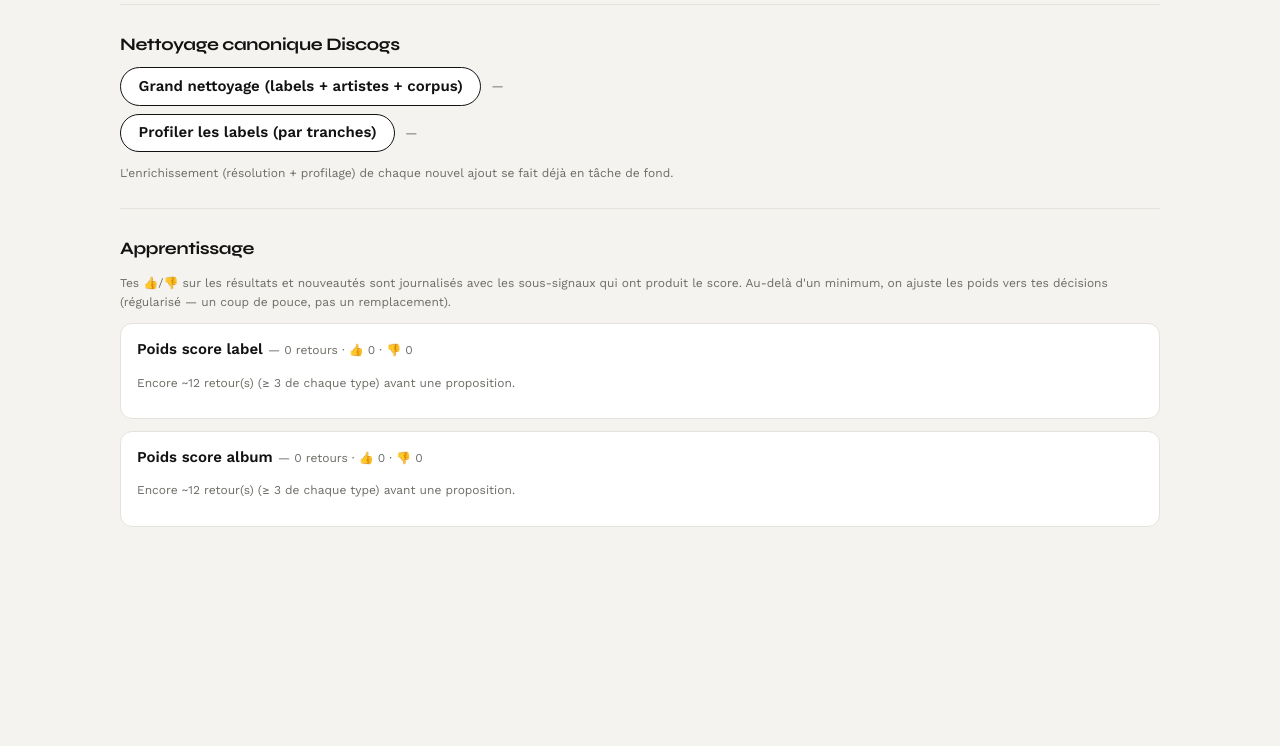
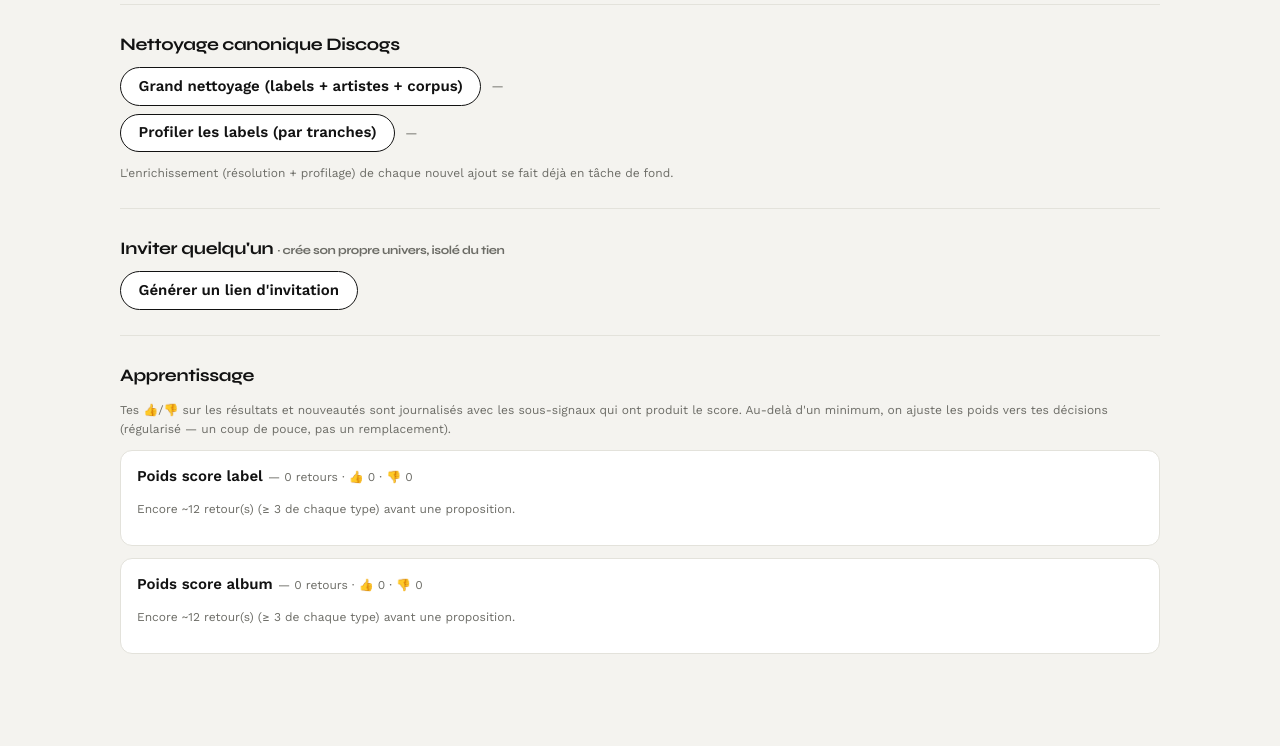
Before and after one commit to alixclaudel-hue/radar, a FastAPI app: page /settings in a window 1280 px wide. Shown: the part 954-1700 px from the top of the page. Before the commit the page ends 1481 px from the top, so only its background shows below. Run offline with FastAPI, Linux system fonts and the light colour scheme; some libraries are stand-ins or nearby versions.

Commit message:
Étape 2c — invitations + inscription (#4)
- accounts.py : invites.json {token: {created_by, created_at, used_by}},
  create_invite() / invite_ok() / consume_invite() (token à usage unique).
- app.py : /register (GET form + POST) exempté d'auth ; /account/invite
  (POST, utilisateur connecté) renvoie le lien. consume_invite crée le compte
  avec un uid frais + users/<uid>/ amorcé, puis connecte.
- settings.html : bouton « Générer un lien d'invitation ».

Testé : owner génère un lien -> /register public -> bob s'inscrit -> univers
isolé (0 label vs 10163) -> réutilisation du token refusée -> token bidon 403.


Claude-Session: https://claude.ai/code/session_016XKGPwbDuRyHLLH4E9A8VG

Co-authored-by: Alix Claudel <alixclaudel@mbp-de-alix.home>
Co-authored-by: Claude Sonnet 5 <noreply@anthropic.com>

```diff
--- a/radar_web/app.py
+++ b/radar_web/app.py
@@ -112,7 +112,7 @@ def _req_uid(request):
 @app.middleware("http")
 async def _guard(request: Request, call_next):
     p = request.url.path
-    if p.startswith("/static") or p in ("/login", "/health"):
+    if p.startswith("/static") or p in ("/login", "/health", "/register"):
         return await call_next(request)
     uid = _req_uid(request)
     if not uid:
@@ -164,6 +164,51 @@ def logout():
     r = RedirectResponse("/login", status_code=303)
     r.delete_cookie(COOKIE)
     return r
+
+
+_REG_PAGE = """<!doctype html><meta charset=utf-8>
+<link rel=stylesheet href=/static/app.css><div class=wrap style='max-width:360px'>
+<p class=brand style='font-size:32px'>Rada<b>r</b></p>{msg}
+<form method=post action=/register>
+  <input type=hidden name=invite value="{tok}">
+  <div class=field><label>Choisis un identifiant</label><input name=username autofocus autocapitalize=off required></div>
+  <div class=field><label>Mot de passe (6+ caractères)</label><input type=password name=pw required minlength=6></div>
+  <button class=primary type=submit>Créer mon compte</button>
+</form></div>"""
+
+
+@app.get("/register", response_class=HTMLResponse)
+def register_form(request: Request, invite: str = "", bad: str = ""):
+    if not accounts.invite_ok(invite):
+        return HTMLResponse(
+            "<!doctype html><meta charset=utf-8><link rel=stylesheet href=/static/app.css>"
+            "<div class=wrap style='max-width:360px'><p class=brand style='font-size:32px'>Rada<b>r</b></p>"
+            "<p class='notice warn'>Lien d'invitation invalide ou déjà utilisé.</p></div>",
+            status_code=403)
+    msg = f"<p class='notice warn'>{html.escape(bad)}</p>" if bad else ""
+    return HTMLResponse(_REG_PAGE.format(msg=msg, tok=html.escape(invite)))
+
+
+@app.post("/register")
+def register(invite: str = Form(""), username: str = Form(""), pw: str = Form("")):
+    try:
+        uid = accounts.consume_invite(invite, username, pw)
+    except ValueError as e:
+        return RedirectResponse(f"/register?invite={quote_plus(invite)}&bad={quote_plus(str(e))}",
+                                status_code=303)
+    r = RedirectResponse("/", status_code=303)
+    r.set_cookie(COOKIE, _make_token(uid, time.time() + AUTH_TTL),
+                 max_age=AUTH_TTL, httponly=True, samesite="lax")
+    return r
+
+
+@app.post("/account/invite", response_class=HTMLResponse)
+def account_invite(request: Request):
+    tok = accounts.create_invite(store.current_uid())
+    url = str(request.base_url).rstrip("/") + "/register?invite=" + tok
+    return HTMLResponse(
+        f"<p class='small'>Lien d'invitation (à usage unique) :</p>"
+        f"<input readonly onclick='this.select()' value='{html.escape(url)}' style='width:100%'>")
 
 
 # --------------------------------------------------------------------- helpers
--- a/radar_web/radar/accounts.py
+++ b/radar_web/radar/accounts.py
@@ -15,6 +15,7 @@ from datetime import datetime, timezone
 from . import paths, store
 
 ACCOUNTS_PATH = os.path.join(paths.DATA, "accounts.json")
+INVITES_PATH = os.path.join(paths.DATA, "invites.json")
 _SCRYPT = dict(n=2 ** 14, r=8, p=1)          # ~50-100 ms
 _DKLEN = 32
 
@@ -105,3 +106,32 @@ def bootstrap():
     pw = os.environ.get("APP_PASSWORD")
     if pw:
         create(os.environ.get("OWNER_USERNAME", "owner"), pw, is_owner=True)
+
+
+# ---------------------------------------------------------------- invitations
+def load_invites():
+    return store.load(INVITES_PATH, {}) or {}
+
+
+def create_invite(by_uid):
+    inv = load_invites()
+    token = secrets.token_urlsafe(16)
+    inv[token] = {"created_by": by_uid, "created_at": _now(), "used_by": None}
+    store.save(INVITES_PATH, inv)
+    return token
+
+
+def invite_ok(token):
+    e = load_invites().get(token or "")
+    return bool(e) and not e.get("used_by")
+
+
+def consume_invite(token, username, password):
+    inv = load_invites()
+    e = inv.get(token or "")
+    if not e or e.get("used_by"):
+        raise ValueError("invitation invalide ou déjà utilisée")
+    uid = create(username, password, invited_by=e.get("created_by"))
+    e["used_by"] = uid
+    store.save(INVITES_PATH, inv)
+    return uid
--- a/radar_web/templates/pages/settings.html
+++ b/radar_web/templates/pages/settings.html
@@ -59,6 +59,13 @@
 <p class="small muted">L'enrichissement (résolution + profilage) de chaque nouvel ajout se fait déjà en tâche de fond.</p>
 
 <hr>
+<h3>Inviter quelqu'un <span class="muted small">· crée son propre univers, isolé du tien</span></h3>
+<div style="display:flex;gap:10px;align-items:center;flex-wrap:wrap;max-width:560px">
+  <button hx-post="/account/invite" hx-target="#invite-link" hx-swap="innerHTML">Générer un lien d'invitation</button>
+</div>
+<div id="invite-link" style="margin-top:8px;max-width:560px"></div>
+
+<hr>
 <h3>Apprentissage</h3>
 <div hx-get="/settings/learn" hx-trigger="load"></div>
 {% endblock %}
```
